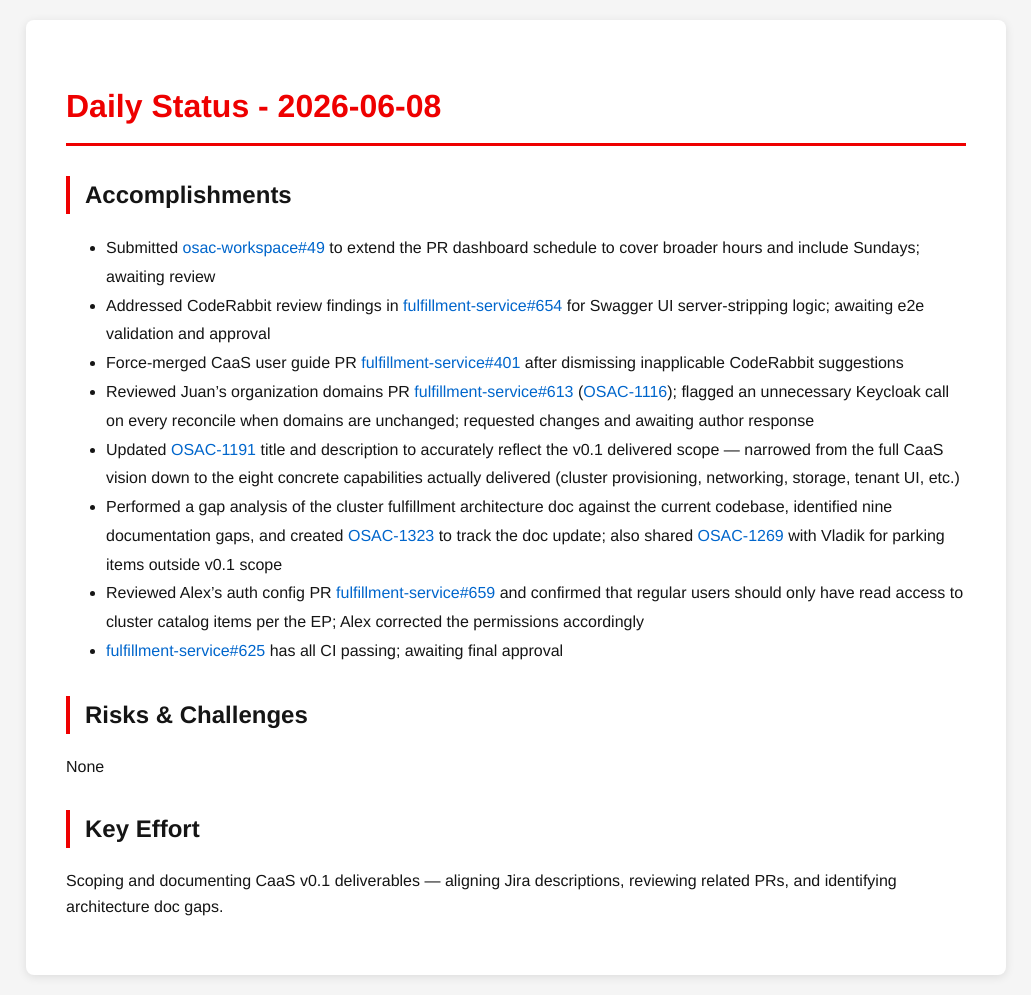
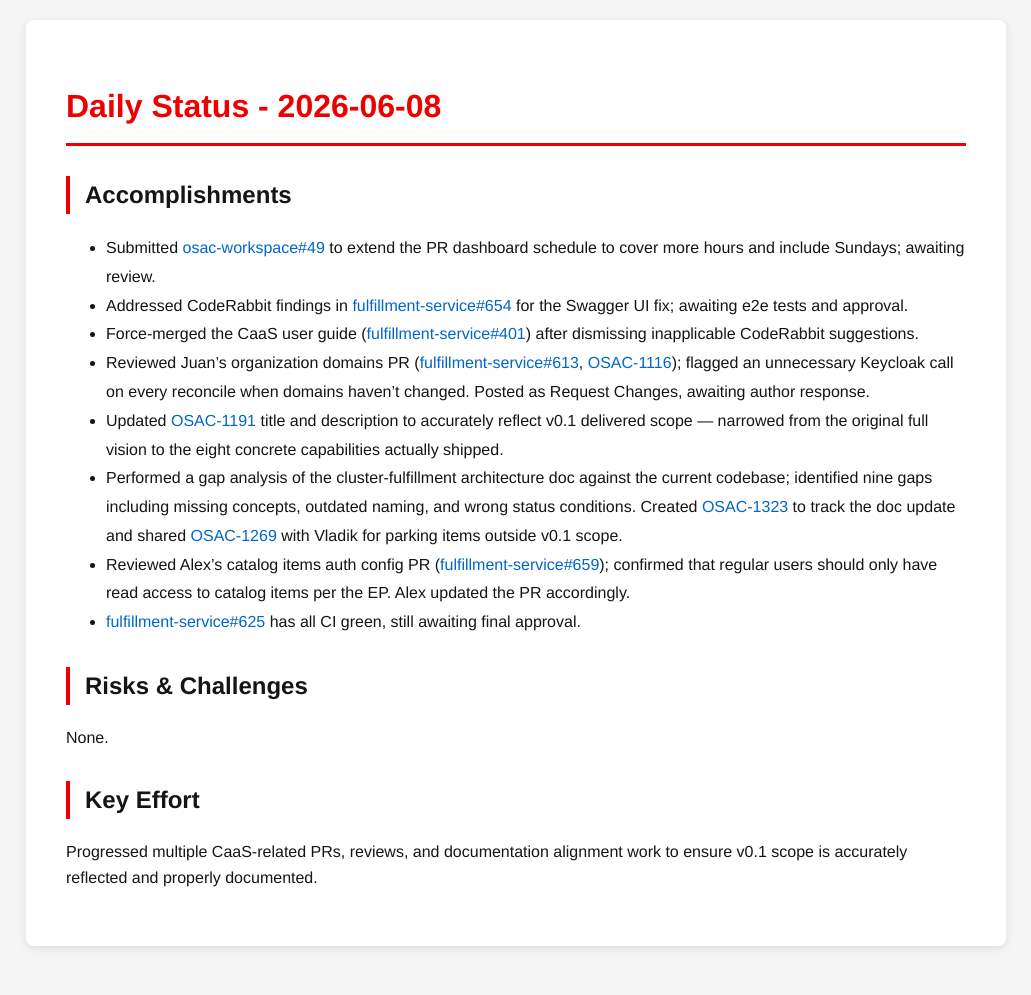
Before and after one commit to tzvatot/daily-status, a Jekyll site: the page built from 2026-06-08.md, in a window 1280 px wide. Shown: the whole page, without its empty margins (124-1155 px from the left). Built offline with Jekyll 4.4.1, drawn with Linux system fonts in a browser that asks for light colours; after the commit the page ends 966 px from its top, so only the background shows below that.

Commit message:
Daily status update - 2026-06-08

```diff
--- a/2026-06-08.md
+++ b/2026-06-08.md
@@ -7,17 +7,17 @@ date: 2026-06-08
 # Daily Status - 2026-06-08
 
 ## Accomplishments
-- Submitted [osac-workspace#49](https://github.com/osac-project/osac-workspace/pull/49) to extend the PR dashboard schedule to cover broader hours and include Sundays; awaiting review
-- Addressed CodeRabbit review findings in [fulfillment-service#654](https://github.com/osac-project/fulfillment-service/pull/654) for Swagger UI server-stripping logic; awaiting e2e validation and approval
-- Force-merged CaaS user guide PR [fulfillment-service#401](https://github.com/osac-project/fulfillment-service/pull/401) after dismissing inapplicable CodeRabbit suggestions
-- Reviewed Juan's organization domains PR [fulfillment-service#613](https://github.com/osac-project/fulfillment-service/pull/613) ([OSAC-1116](https://redhat.atlassian.net/browse/OSAC-1116)); flagged an unnecessary Keycloak call on every reconcile when domains are unchanged; requested changes and awaiting author response
-- Updated [OSAC-1191](https://redhat.atlassian.net/browse/OSAC-1191) title and description to accurately reflect the v0.1 delivered scope — narrowed from the full CaaS vision down to the eight concrete capabilities actually delivered (cluster provisioning, networking, storage, tenant UI, etc.)
-- Performed a gap analysis of the cluster fulfillment architecture doc against the current codebase, identified nine documentation gaps, and created [OSAC-1323](https://redhat.atlassian.net/browse/OSAC-1323) to track the doc update; also shared [OSAC-1269](https://redhat.atlassian.net/browse/OSAC-1269) with Vladik for parking items outside v0.1 scope
-- Reviewed Alex's auth config PR [fulfillment-service#659](https://github.com/osac-project/fulfillment-service/pull/659) and confirmed that regular users should only have read access to cluster catalog items per the EP; Alex corrected the permissions accordingly
-- [fulfillment-service#625](https://github.com/osac-project/fulfillment-service/pull/625) has all CI passing; awaiting final approval
+- Submitted [osac-workspace#49](https://github.com/osac-project/osac-workspace/pull/49) to extend the PR dashboard schedule to cover more hours and include Sundays; awaiting review.
+- Addressed CodeRabbit findings in [fulfillment-service#654](https://github.com/osac-project/fulfillment-service/pull/654) for the Swagger UI fix; awaiting e2e tests and approval.
+- Force-merged the CaaS user guide ([fulfillment-service#401](https://github.com/osac-project/fulfillment-service/pull/401)) after dismissing inapplicable CodeRabbit suggestions.
+- Reviewed Juan's organization domains PR ([fulfillment-service#613](https://github.com/osac-project/fulfillment-service/pull/613), [OSAC-1116](https://redhat.atlassian.net/browse/OSAC-1116)); flagged an unnecessary Keycloak call on every reconcile when domains haven't changed. Posted as Request Changes, awaiting author response.
+- Updated [OSAC-1191](https://redhat.atlassian.net/browse/OSAC-1191) title and description to accurately reflect v0.1 delivered scope — narrowed from the original full vision to the eight concrete capabilities actually shipped.
+- Performed a gap analysis of the cluster-fulfillment architecture doc against the current codebase; identified nine gaps including missing concepts, outdated naming, and wrong status conditions. Created [OSAC-1323](https://redhat.atlassian.net/browse/OSAC-1323) to track the doc update and shared [OSAC-1269](https://redhat.atlassian.net/browse/OSAC-1269) with Vladik for parking items outside v0.1 scope.
+- Reviewed Alex's catalog items auth config PR ([fulfillment-service#659](https://github.com/osac-project/fulfillment-service/pull/659)); confirmed that regular users should only have read access to catalog items per the EP. Alex updated the PR accordingly.
+- [fulfillment-service#625](https://github.com/osac-project/fulfillment-service/pull/625) has all CI green, still awaiting final approval.
 
 ## Risks & Challenges
-None
+None.
 
 ## Key Effort
-Scoping and documenting CaaS v0.1 deliverables — aligning Jira descriptions, reviewing related PRs, and identifying architecture doc gaps.
+Progressed multiple CaaS-related PRs, reviews, and documentation alignment work to ensure v0.1 scope is accurately reflected and properly documented.
```
